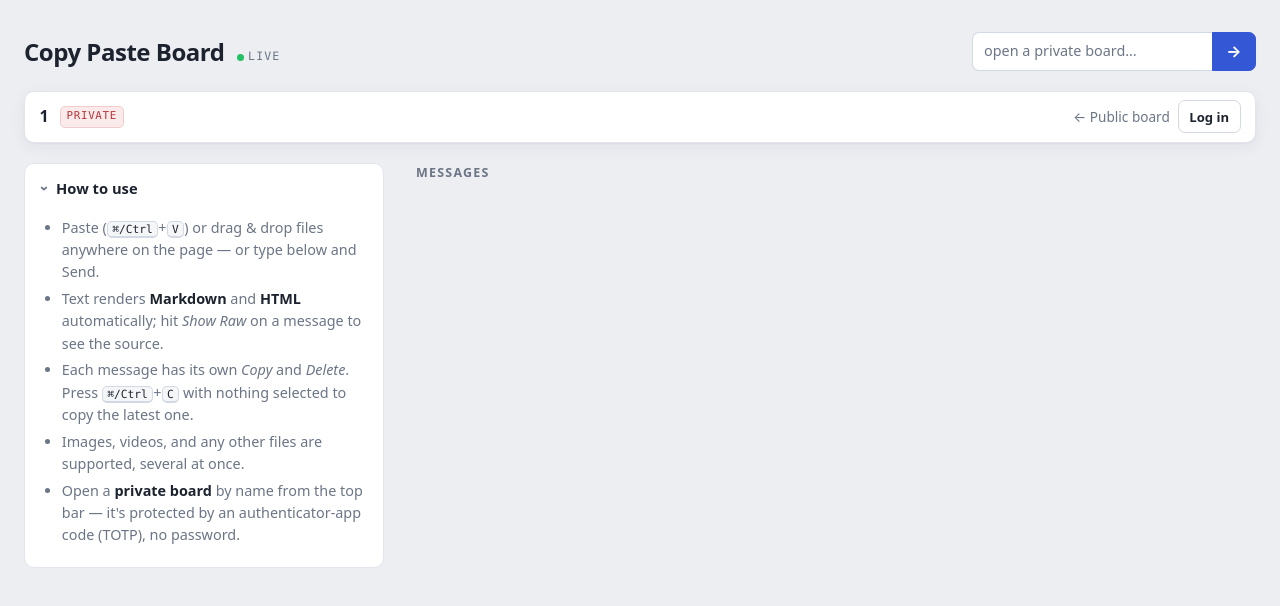
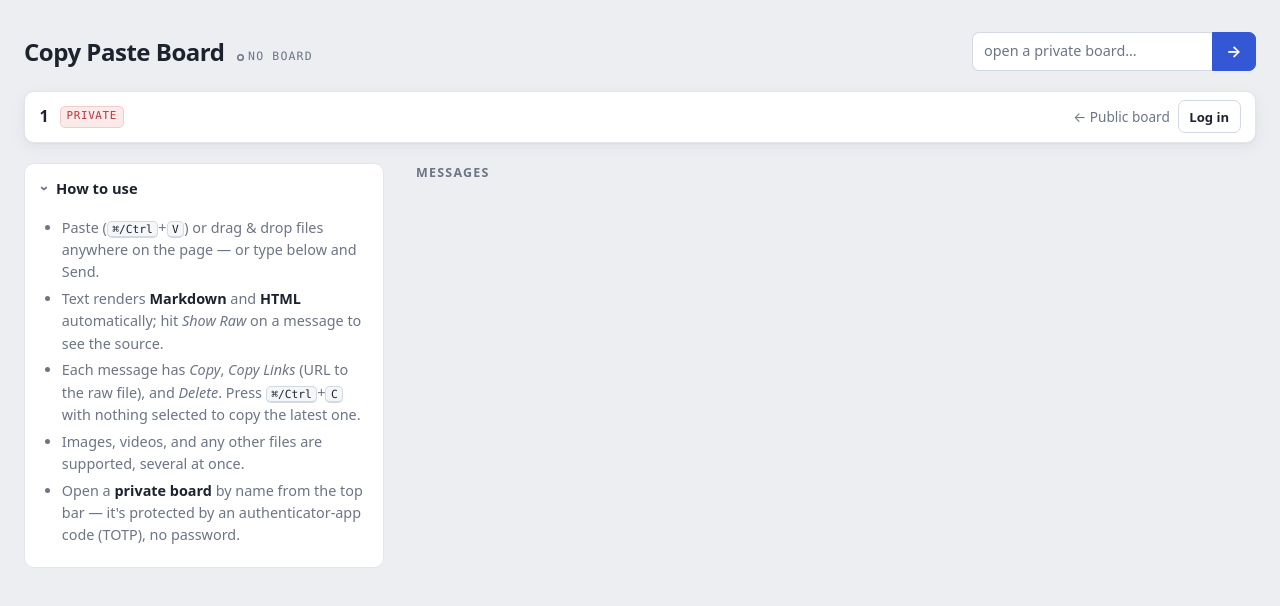
Before and after one commit to yufei-pan/wpaste, a Flask app: page /b/1 in a window 1280 px wide, after a click on "How to use". Shown: the top 606 px of the page. Run offline with Flask 3, Linux system fonts and the light colour scheme; some libraries are stand-ins or nearby versions.

Commit message:
Live connection indicator, Copy Links, and delete hardening
- Connection indicator: the header "live" dot now reflects real server
  reachability instead of being permanently green. States: live, offline
  (network error / 4s timeout / 5xx), error (other HTTP failure), no board
  (404 on an unset-up named board), locked (needs a code), connecting.
  Hover shows the reason and last contact time. Re-checks immediately on
  tab visibility and browser online/offline events.
- Polling: lastKnownUpdate only advances once /messages actually loaded,
  so a failed fetch is retried next poll instead of leaving the list stale;
  overlapping checkForUpdates() calls are coalesced; requests use no-store.
- Copy Links button per message: copies the absolute raw URL (new
  /text/<id> and /b/<slug>/text/<id> routes for text messages), with a
  selectable fallback when the clipboard API is unavailable.
- delete_file_on_disk: tolerate OSError on remove/rename so a permission
  problem doesn't 500 the delete.
- Board context strip is only rendered on named boards.

Co-Authored-By: Claude Opus 5.5 <noreply@anthropic.com>

```diff
--- a/app.py
+++ b/app.py
@@ -229,10 +229,13 @@ def delete_file_on_disk(index, message_id):
     old_file_path = index[message_id][2]
     new_file_path = f"{old_file_path}.deleted"
     if os.path.exists(old_file_path):
-        if os.path.getsize(old_file_path) > RETENTION_SIZE:
-            os.remove(old_file_path)
-        else:
-            os.rename(old_file_path, new_file_path)
+        try:
+            if os.path.getsize(old_file_path) > RETENTION_SIZE:
+                os.remove(old_file_path)
+            else:
+                os.rename(old_file_path, new_file_path)
+        except OSError as e:
+            print(f"Could not delete/rename {old_file_path}: {e}")
     else:
         print(f"File not found: {old_file_path}")
     print(f"Message {message_id} deleted successfully.")
@@ -564,9 +567,11 @@ def get_messages(slug):
 @app.route('/image/<message_id>', methods=['GET'], defaults={'slug': None})
 @app.route('/video/<message_id>', methods=['GET'], defaults={'slug': None})
 @app.route('/file/<message_id>', methods=['GET'], defaults={'slug': None})
+@app.route('/text/<message_id>', methods=['GET'], defaults={'slug': None})
 @app.route('/b/<slug>/image/<message_id>', methods=['GET'])
 @app.route('/b/<slug>/video/<message_id>', methods=['GET'])
 @app.route('/b/<slug>/file/<message_id>', methods=['GET'])
+@app.route('/b/<slug>/text/<message_id>', methods=['GET'])
 def get_file(slug, message_id):
     state, perm, authed = resolve(slug, 'read')
     index = state.index
--- a/static/css/style.css
+++ b/static/css/style.css
@@ -118,6 +118,33 @@ body {
 @keyframes livepulse {
     0%   { box-shadow: 0 0 0 0 rgba(37, 192, 101, 0.5); }
     100% { box-shadow: 0 0 0 8px rgba(37, 192, 101, 0); }
+}
+
+/* Connection state (set by setConnState in scripts.js). Only "live" is green. */
+.live[data-state="connecting"] .live-dot,
+.live[data-state="missing"] .live-dot,
+.live[data-state="locked"] .live-dot {
+    background: transparent;
+    box-shadow: inset 0 0 0 1.5px var(--muted);
+}
+
+.live[data-state="offline"],
+.live[data-state="error"] {
+    color: var(--danger-ink);
+}
+
+.live[data-state="offline"] .live-dot,
+.live[data-state="error"] .live-dot {
+    background: var(--danger);
+    animation: liveblink 1.6s ease-in-out infinite;
+}
+
+@keyframes liveblink {
+    50% { opacity: 0.3; }
+}
+
+@media (prefers-reduced-motion: reduce) {
+    .live .live-dot { animation: none !important; }
 }
 
 /* --- Help disclosure ------------------------------------------------------- */
@@ -405,6 +432,19 @@ textarea#message::placeholder { color: var(--muted); }
     font-size: 0.9rem;
 }
 .content-container > a:hover { background: var(--accent-ink); }
+
+.content-container > pre.raw-link {
+    margin: 0;
+    padding: 0.75rem 1rem;
+    background: var(--surface-sunken);
+    border: 1px solid var(--border);
+    border-radius: var(--radius-sm);
+    font-family: var(--mono);
+    font-size: 0.82rem;
+    white-space: pre-wrap;
+    word-break: break-all;
+    user-select: all;
+}
 
 .buttons-container {
     display: flex;
--- a/static/js/scripts.js
+++ b/static/js/scripts.js
@@ -35,31 +35,108 @@ function esc(s) {
 // ===========================================================================
 // Live updates (poll the board's own update clock).
 // ===========================================================================
+const POLL_INTERVAL = 5000;
+const POLL_TIMEOUT = 4000;      // < POLL_INTERVAL so a hung server reads as offline
 let lastKnownUpdate = 0;
+let lastContact = 0;            // Date.now() of the last response from the server
 let pollTimer = null;
+let pollBusy = false;
+let pollAgain = false;
 
 function stopPolling() {
 	if (pollTimer) { clearInterval(pollTimer); pollTimer = null; }
 }
 
+// fetch() with a deadline and no caching, so the indicator reflects a real
+// round trip to the server.
+async function fetchFresh(url, ms) {
+	const ctrl = new AbortController();
+	const timer = setTimeout(() => ctrl.abort(), ms);
+	try {
+		return await fetch(url, { signal: ctrl.signal, cache: 'no-store' });
+	} finally {
+		clearTimeout(timer);
+	}
+}
+
+// Connection indicator. live = the last request reached the server;
+// offline = no response / timeout / 5xx (what a proxy returns when wpaste is
+// down); error = the server answered with another failure; missing = the
+// server is up but this board hasn't been set up; locked = polling stopped
+// because this board needs a code; connecting = no answer yet.
+const CONN_LABELS = { connecting: 'connecting', live: 'live', offline: 'offline', error: 'error', missing: 'no board', locked: 'locked' };
+
+function setConnState(state, detail) {
+	const el = document.getElementById('liveDot');
+	if (!el) return;
+	if (state === 'live') lastContact = Date.now();
+	const since = lastContact ? ' Last contact ' + new Date(lastContact).toLocaleTimeString() + '.' : '';
+	el.title = {
+		connecting: 'Connecting to the server…',
+		live: 'Connected — checking for new messages every ' + (POLL_INTERVAL / 1000) + ' seconds.',
+		offline: "Can't reach the server (" + detail + ').' + since + ' Retrying every ' + (POLL_INTERVAL / 1000) + ' seconds.',
+		error: 'The server answered with an error (' + detail + ').' + since + ' Retrying every ' + (POLL_INTERVAL / 1000) + ' seconds.',
+		missing: "Connected, but this board doesn't exist yet.",
+		locked: 'Not updating — this board needs a code to read.',
+	}[state];
+	if (el.dataset.state === state) return;
+	el.dataset.state = state;
+	const label = el.querySelector('.live-label');
+	if (label) label.textContent = CONN_LABELS[state];
+}
+
+function markHttpError(status) {
+	if (status === 404) { lastContact = Date.now(); setConnState('missing'); return; }
+	setConnState(status >= 500 ? 'offline' : 'error', 'HTTP ' + status);
+}
+
+function markFetchError(e) {
+	setConnState('offline', e && e.name === 'AbortError' ? 'timed out' : 'network error');
+}
+
 async function checkForUpdates() {
+	// Callers (post, delete, settings, timers) can overlap; coalesce them into
+	// one in-flight poll plus at most one follow-up.
+	if (pollBusy) { pollAgain = true; return; }
+	pollBusy = true;
+	try {
+		do {
+			pollAgain = false;
+			await pollOnce();
+		} while (pollAgain);
+	} finally {
+		pollBusy = false;
+	}
+}
+
+async function pollOnce() {
 	let response;
 	try {
-		response = await fetch(api('/last-update'));
+		response = await fetchFresh(api('/last-update'), POLL_TIMEOUT);
 	} catch (e) {
+		markFetchError(e);
 		return;
 	}
 	if (response.status === 401) {   // private board, not authed
 		BOARD_LOCKED = true;
 		stopPolling();               // don't keep hammering a board we can't read
+		setConnState('locked');
 		renderLocked();
 		return;
 	}
-	if (!response.ok) return;
-	const data = await response.json();
-	if (data.last_update > lastKnownUpdate) {
+	if (!response.ok) { markHttpError(response.status); return; }
+	let data;
+	try {
+		data = await response.json();
+	} catch (e) {
+		setConnState('error', 'bad response');
+		return;
+	}
+	setConnState('live');
+	// Only advance once the messages actually loaded, so a failed fetch is
+	// retried on the next poll instead of leaving the list stale.
+	if (data.last_update > lastKnownUpdate && await fetchMessages()) {
 		lastKnownUpdate = data.last_update;
-		fetchMessages();
 		pulseLive();
 	}
 }
@@ -72,7 +149,15 @@ function pulseLive() {
 	el.classList.add('pulse');
 }
 
-pollTimer = setInterval(checkForUpdates, 5000);
+pollTimer = setInterval(checkForUpdates, POLL_INTERVAL);
+
+// Background tabs get their timers throttled (to once a minute in Chrome), so
+// re-check as soon as the tab is visible again or the network comes back.
+document.addEventListener('visibilitychange', function() {
+	if (!document.hidden && pollTimer) checkForUpdates();
+});
+window.addEventListener('online', function() { if (pollTimer) checkForUpdates(); });
+window.addEventListener('offline', function() { if (pollTimer) setConnState('offline', 'browser is offline'); });
 
 // ===========================================================================
 // Compose / upload
@@ -200,21 +285,30 @@ function detectTextMode(content) {
 	return 'plain';
 }
 
+// Returns true once the list has been re-rendered from the server.
 async function fetchMessages() {
     let response;
     try {
-        response = await fetch(api('/messages'));
+        response = await fetchFresh(api('/messages'), 30000);
     } catch (e) {
-        return;
+        markFetchError(e);
+        return false;
     }
     if (response.status === 401) {
         BOARD_LOCKED = true;
         stopPolling();
+        setConnState('locked');
         renderLocked();
-        return;
+        return false;
     }
-    if (!response.ok) return;
-    const result = await response.json();
+    if (!response.ok) { markHttpError(response.status); return false; }
+    let result;
+    try {
+        result = await response.json();
+    } catch (e) {
+        setConnState('error', 'bad response');
+        return false;
+    }
 
     // Refresh board state from the response and re-skin the UI accordingly.
     BOARD_LOCKED = false;
@@ -235,7 +329,7 @@ async function fetchMessages() {
         messageElement.id = `message-${message.id}`;
 
         let contentToCopy = null;
-        let contentElementRef = null;
+        const contentRef = { el: null };
 
         const contentContainer = document.createElement('div');
         contentContainer.classList.add('content-container');
@@ -243,9 +337,9 @@ async function fetchMessages() {
         const textMode = message.type === 'text' ? detectTextMode(message.content) : 'plain';
 
         if (message.type === 'text') {
-            contentElementRef = buildTextElement(message.content, textMode);
-            contentContainer.appendChild(contentElementRef);
-            contentToCopy = contentElementRef;
+            contentRef.el = buildTextElement(message.content, textMode);
+            contentContainer.appendChild(contentRef.el);
+            contentToCopy = contentRef.el;
 
         } else if (message.type === 'image') {
             if (message.filename && message.filename !== 'image.png') {
@@ -257,7 +351,7 @@ async function fetchMessages() {
             img.src = message.content;
             img.style.maxWidth = '100%';
             contentContainer.appendChild(img);
-            contentElementRef = img;
+            contentRef.el = img;
             contentToCopy = img;
 
         } else if (message.type === 'video') {
@@ -271,7 +365,7 @@ async function fetchMessages() {
             video.controls = true;
             video.style.maxWidth = '100%';
             contentContainer.appendChild(video);
-            contentElementRef = video;
+            contentRef.el = video;
             contentToCopy = video;
 
         } else if (message.type === 'file') {
@@ -280,7 +374,7 @@ async function fetchMessages() {
             a.textContent = message.filename || 'Download File';
             a.download = '';
             contentContainer.appendChild(a);
-            contentElementRef = a;
+            contentRef.el = a;
             contentToCopy = a;
 
         } else {
@@ -288,7 +382,7 @@ async function fetchMessages() {
             const pre = document.createElement('pre');
             pre.textContent = 'Unknown message type';
             contentContainer.appendChild(pre);
-            contentElementRef = pre;
+            contentRef.el = pre;
             contentToCopy = pre;
         }
 
@@ -316,6 +410,16 @@ async function fetchMessages() {
         copyButton.onclick = function() { copyToClipboard(contentToCopy); };
         buttonsContainer.appendChild(copyButton);
 
+        const copyLinkButton = document.createElement('button');
+        copyLinkButton.textContent = 'Copy Links';
+        copyLinkButton.classList.add('copy-link-button');
+        copyLinkButton.onclick = function() {
+            const url = messageRawUrl(message);
+            if (!url) { showToast('No link available'); return; }
+            copyLinkToClipboard(url, contentContainer, contentRef);
+        };
+        buttonsContainer.appendChild(copyLinkButton);
+
         // Only offer delete where the viewer is actually allowed to delete.
         if (canDelete()) {
             const deleteButton = document.createElement('button');
@@ -335,8 +439,8 @@ async function fetchMessages() {
                 const isCurrentlyRaw = (messageElement.getAttribute('data-show-raw') === 'true');
                 const newMode = isCurrentlyRaw ? textMode : 'plain';
                 const newElement = buildTextElement(message.content, newMode);
-                contentContainer.replaceChild(newElement, contentElementRef);
-                contentElementRef = newElement;
+                contentContainer.replaceChild(newElement, contentRef.el);
+                contentRef.el = newElement;
                 contentToCopy = newElement;
                 messageElement.setAttribute('data-show-raw', isCurrentlyRaw ? 'false' : 'true');
                 showRawButton.textContent = isCurrentlyRaw ? 'Show Raw' : 'Show Rendered';
@@ -348,11 +452,56 @@ async function fetchMessages() {
         messageElement.appendChild(buttonsContainer);
         messagesDiv.appendChild(messageElement);
     });
+    return true;
 }
 
 // ===========================================================================
 // Clipboard
 // ===========================================================================
+function absoluteUrl(pathOrUrl) {
+	if (/^https?:\/\//i.test(pathOrUrl)) return pathOrUrl;
+	return window.location.origin + (pathOrUrl.startsWith('/') ? pathOrUrl : '/' + pathOrUrl);
+}
+
+function messageRawUrl(message) {
+	if (message.type === 'text') {
+		return absoluteUrl(api('/text/' + message.id));
+	}
+	if (message.type === 'image' || message.type === 'video' || message.type === 'file') {
+		return absoluteUrl(message.content);
+	}
+	return null;
+}
+
+function clipboardWriteTextSupported() {
+	return !!(navigator.clipboard && typeof navigator.clipboard.writeText === 'function');
+}
+
+function showRawLinkFallback(url, contentContainer, contentRef) {
+	showToast('Clipboard unavailable — copy the link below');
+	const pre = document.createElement('pre');
+	pre.classList.add('raw-link');
+	pre.textContent = url;
+	if (contentRef.el && contentRef.el.parentNode === contentContainer) {
+		contentContainer.replaceChild(pre, contentRef.el);
+	} else {
+		contentContainer.prepend(pre);
+	}
+	contentRef.el = pre;
+}
+
+function copyLinkToClipboard(url, contentContainer, contentRef) {
+	if (!clipboardWriteTextSupported()) {
+		showRawLinkFallback(url, contentContainer, contentRef);
+		return;
+	}
+	navigator.clipboard.writeText(url).then(() => {
+		showToast('Link copied to clipboard!');
+	}, () => {
+		showRawLinkFallback(url, contentContainer, contentRef);
+	});
+}
+
 function copyToClipboard(element) {
 	if (!element) {
 		showToast('No content to copy!');
--- a/templates/index.html
+++ b/templates/index.html
@@ -14,8 +14,8 @@
     <header class="topbar">
       <div class="brand">
         <h1>Copy Paste Board</h1>
-        <span class="live" id="liveDot" title="The board refreshes itself every 5 seconds">
-          <span class="live-dot"></span>live
+        <span class="live" id="liveDot" data-state="connecting" role="status" title="Connecting to the server…">
+          <span class="live-dot"></span><span class="live-label">connecting</span>
         </span>
       </div>
 
@@ -28,8 +28,10 @@
       <button type="button" id="deleteAllBtn" onclick="deleteAllMessages()" class="btn btn-danger">Delete all</button>
     </header>
 
+    {% if board %}
     <!-- Shows which board you are on plus per-board actions (login/settings/logout). -->
-    <div class="board-context" id="boardContext" hidden></div>
+    <div class="board-context" id="boardContext"></div>
+    {% endif %}
 
     <div class="layout">
     <aside class="sidebar">
@@ -38,7 +40,7 @@
       <ul>
         <li>Paste (<kbd>⌘/Ctrl</kbd>+<kbd>V</kbd>) or drag &amp; drop files anywhere on the page — or type below and Send.</li>
         <li>Text renders <strong>Markdown</strong> and <strong>HTML</strong> automatically; hit <em>Show Raw</em> on a message to see the source.</li>
-        <li>Each message has its own <em>Copy</em> and <em>Delete</em>. Press <kbd>⌘/Ctrl</kbd>+<kbd>C</kbd> with nothing selected to copy the latest one.</li>
+        <li>Each message has <em>Copy</em>, <em>Copy Links</em> (URL to the raw file), and <em>Delete</em>. Press <kbd>⌘/Ctrl</kbd>+<kbd>C</kbd> with nothing selected to copy the latest one.</li>
         <li>Images, videos, and any other files are supported, several at once.</li>
         <li>Open a <strong>private board</strong> by name from the top bar — it's protected by an authenticator-app code (TOTP), no password.</li>
       </ul>
```
